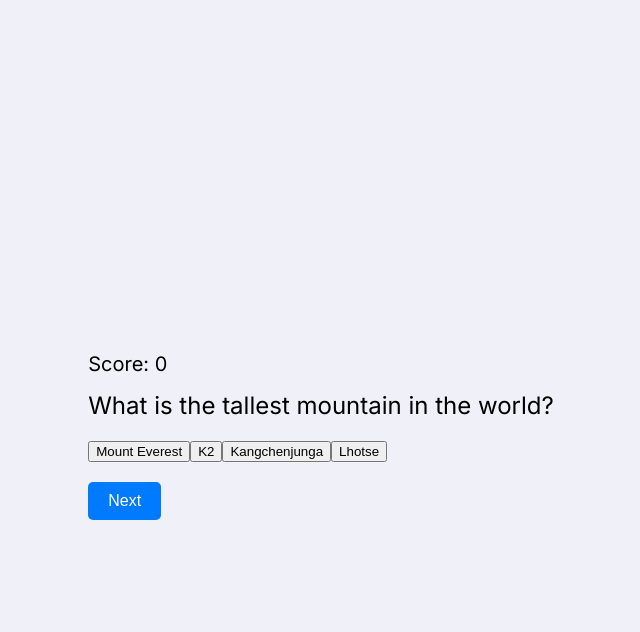
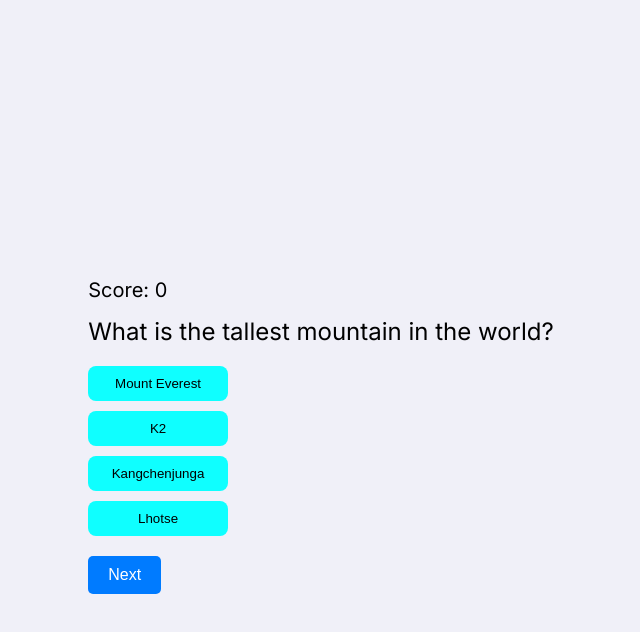
Before and after one commit to KartiKBriteinno/Quizapp, a plain HTML site: page index.html in a window 1280 px wide. Both pictures are taken after a click on the element "General Knowledge". Shown: the whole page, without its empty margins (319-959 px from the left). Drawn offline with Linux system fonts and the light colour scheme.

Commit message:
Add files via upload

```diff
--- a/style.css
+++ b/style.css
@@ -143,3 +143,24 @@ button.submit-answer {
 button.submit-answer:hover {
   background-color: #218838;
 }
+
+#options {
+  background-color: #f0f0f8;
+  display: flex;
+  justify-content: center;
+  flex-direction: column;
+  gap:10px;
+}
+
+#options > button {
+ background: #0fffff;
+padding: 10px;
+width: 30%;
+cursor: pointer;
+border: none;
+border-radius: 8px;
+}
+
+#options > button:hover{
+border:1px solid blue;
+}
```
